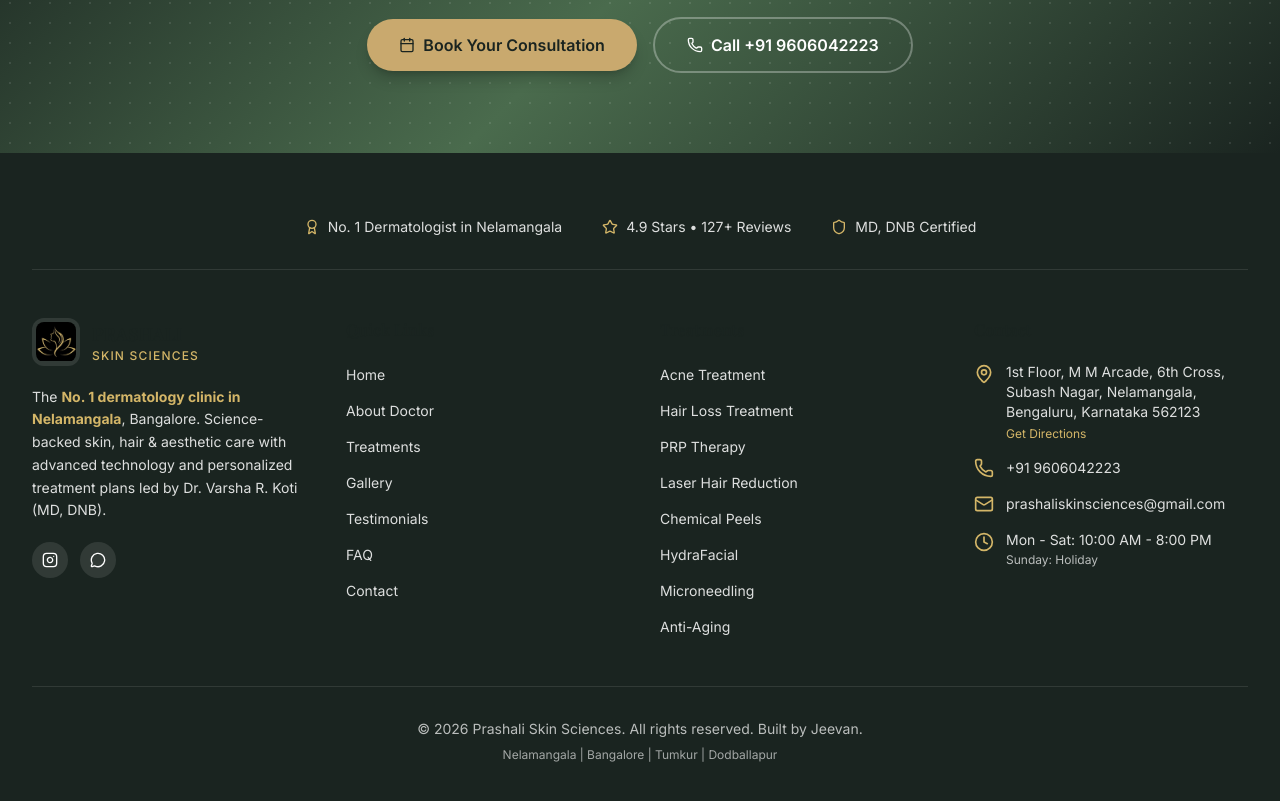
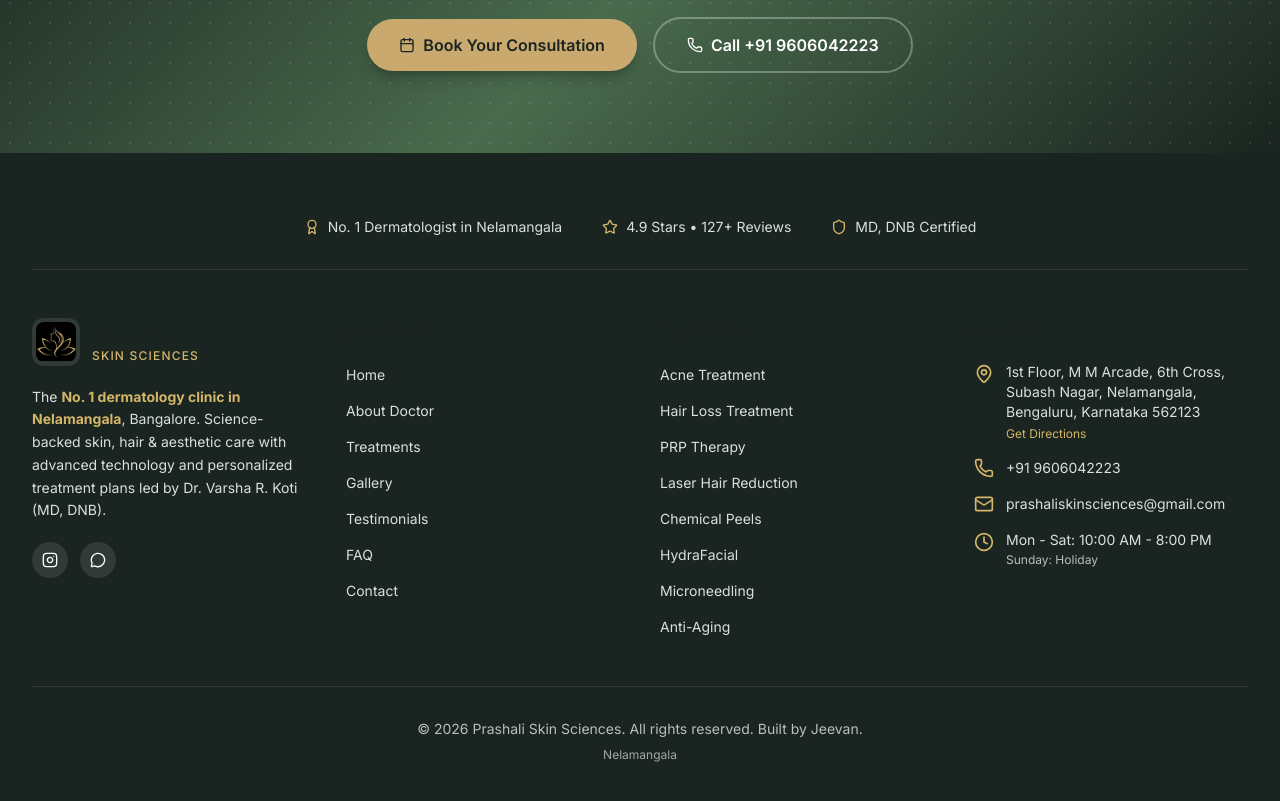
Before and after one commit to Jeevan-u/FSDH, a React (Vite) app: page / in a window 1280 px wide. Shown: the part 4192-4993 px from the top of the page. Built offline with nearby package versions, Linux system fonts and the light colour scheme.

Commit message:
Remove Bangalore | Tumkur | Dodballapur from footer

```diff
--- a/src/components/Footer.jsx
+++ b/src/components/Footer.jsx
@@ -141,7 +141,7 @@
 
         <div className="pt-8 border-t border-white/10 text-center text-sm text-white/70 space-y-2">
           <p>© {new Date().getFullYear()} Prashali Skin Sciences. All rights reserved. Built by Jeevan.</p>
-          <p className="text-xs text-white/60">Nelamangala | Bangalore | Tumkur | Dodballapur</p>
+          <p className="text-xs text-white/60">Nelamangala</p>
         </div>
       </div>
     </footer>
--- a/src/components/TestimonialCarousel.jsx
+++ b/src/components/TestimonialCarousel.jsx
@@ -59,7 +59,7 @@
         </motion.div>
 
         <div className="relative">
-          <div className="relative min-h-[220px] flex items-center justify-center">
+          <div className="relative min-h-55 flex items-center justify-center">
             <AnimatePresence mode="wait" custom={direction}>
               <motion.div
                 key={current}
--- a/vite.config.ts
+++ b/vite.config.ts
@@ -6,7 +6,7 @@
 export default defineConfig(({ mode }) => {
   const env = loadEnv(mode, '.', '');
   return {
-    base: mode === 'production' ? '/FSDH/' : '/',
+    base: '/',
     plugins: [react(), tailwindcss()],
     define: {
       'process.env.GEMINI_API_KEY': JSON.stringify(env.GEMINI_API_KEY),
```
Also changed, not shown: 1 other file (tests, documents, lock files or other folders).
